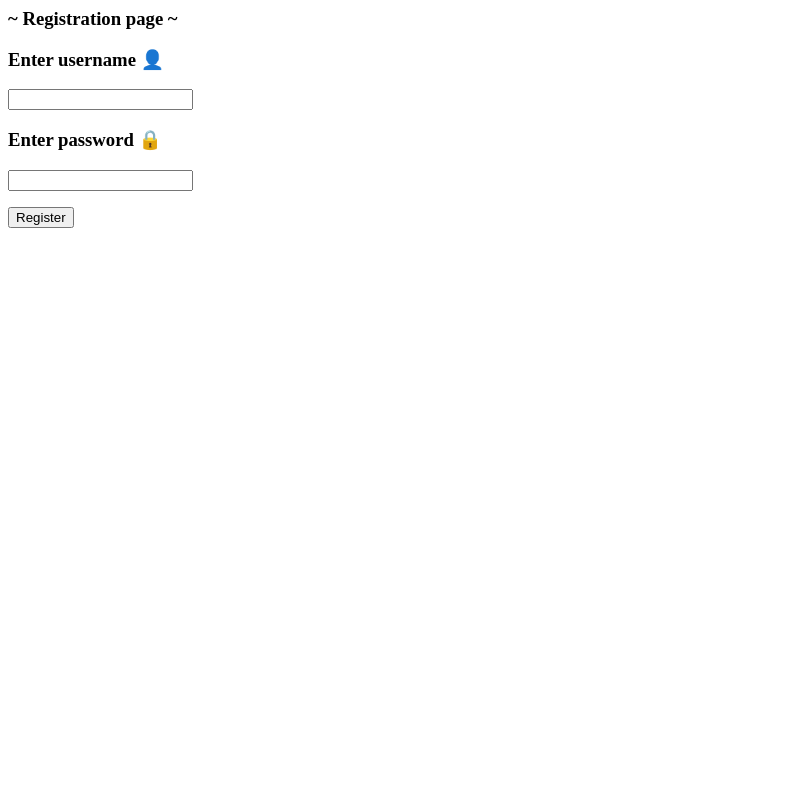
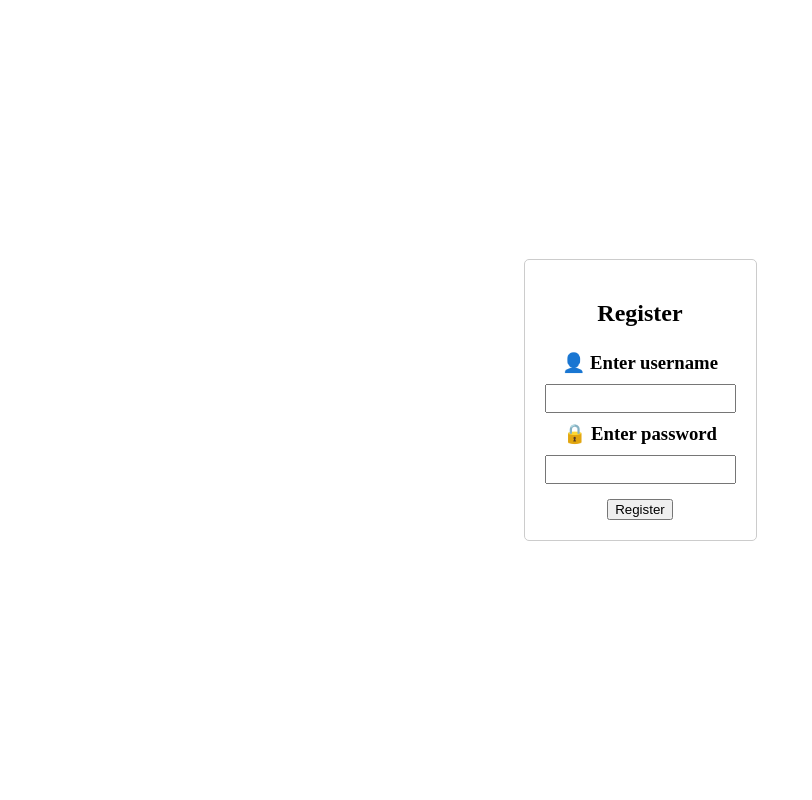
Before and after one commit to Tzal3x/movierama, a FastAPI app: page /register/ in a window 1280 px wide. Shown: the whole page, without its empty margins (0-812 px from the left). Run offline with FastAPI, Linux system fonts and the light colour scheme.

Commit message:
Improve look of register page

```diff
--- a/templates/register.html
+++ b/templates/register.html
@@ -1,12 +1,58 @@
+<!DOCTYPE html>
 <html>
-   <body>
-      <form action="/users" method="POST">
-         <h3>~ Registration page ~</h3>
-         <h3>Enter username 👤</h3>
-         <p><input type='text' name='username'/></p>
-         <h3>Enter password 🔒</h3>
-         <p><input type='password' name='password'/></p>
-         <p><input type='submit' value='Register'/></p>
-      </form>
-   </body>
+<head>
+    <title>Login Page</title>
+    <style>
+        body {
+            display: flex;
+            justify-content: center;
+            align-items: center;
+            height: 100vh;
+            margin: 0;
+        }
+
+        .container {
+            display: flex;
+            justify-content: center;
+            align-items: center;
+        }
+
+        form {
+            border: 1px solid #ccc;
+            padding: 20px;
+            border-radius: 5px;
+            max-width: 400px;
+            width: 100%;
+            display: flex;
+            flex-direction: column;
+            align-items: center;
+        }
+
+        h3 {
+            margin: 5px 0;
+        }
+
+        input[type="text"],
+        input[type="password"] {
+            margin: 5px 0;
+            padding: 5px;
+        }
+
+        input[type="submit"] {
+            margin-top: 10px;
+        }
+    </style>
+</head>
+<body>
+    <div class="container">
+        <form action="/users" method="POST">
+            <h2>Register</h2>
+            <h3>👤 Enter username</h3>
+            <input type="text" name="username" required />
+            <h3>🔒 Enter password</h3>
+            <input type="password" name="password" required />
+            <input type="submit" value="Register" />
+        </form>
+    </div>
+</body>
 </html>
```
